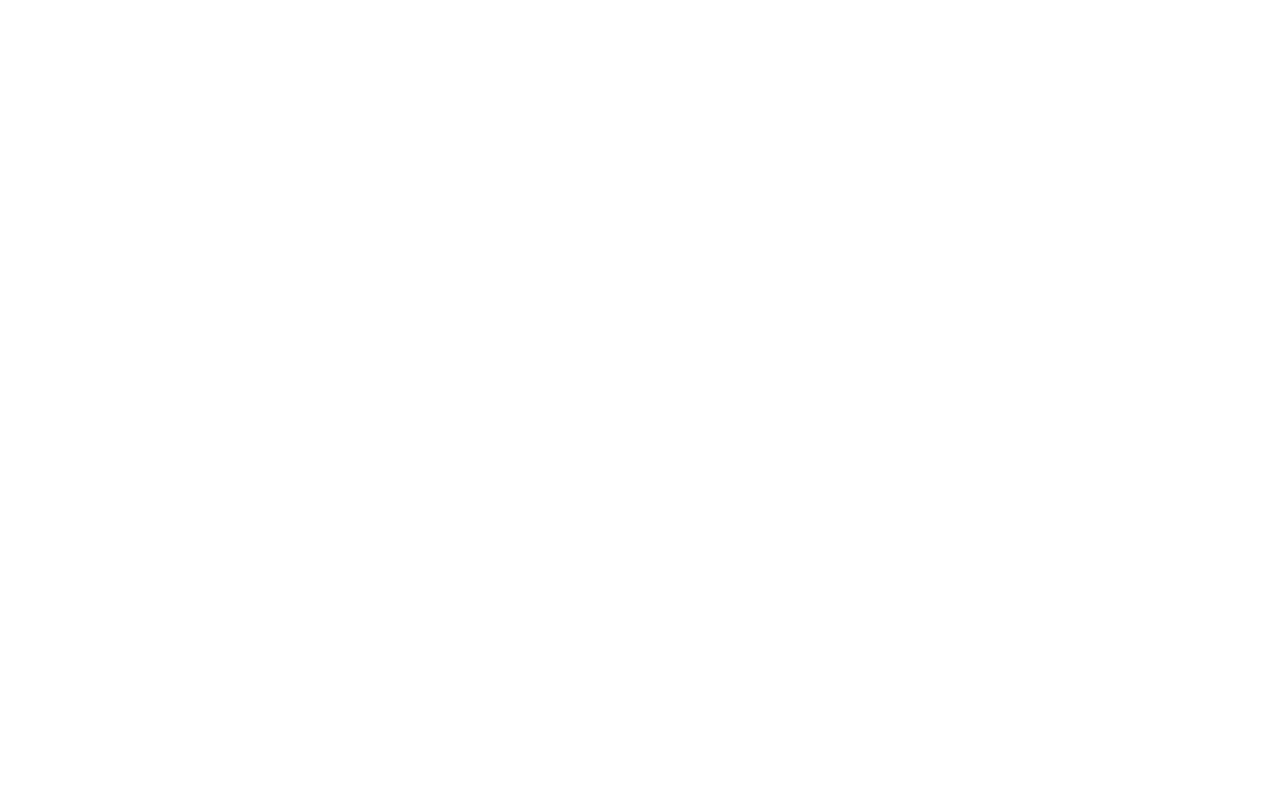
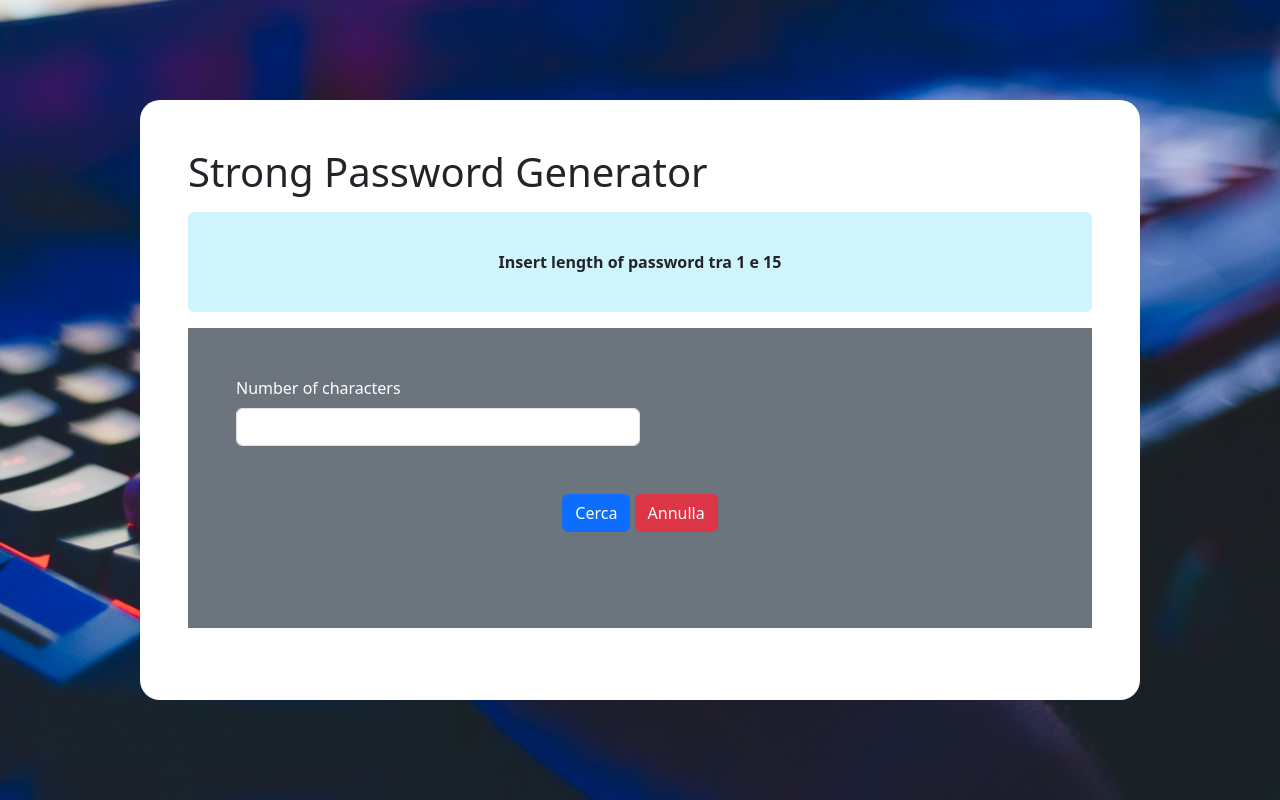
Before and after one commit to MarcoCalabretta1988/php-strong-password-generator, a PHP site: page / in a window 1280 px wide. Before the commit the page is empty. Run offline with PHP 8.4, Linux system fonts and the light colour scheme.

Commit message:
Add form and function to create password

```diff
--- /dev/null
+++ b/css/style.css
@@ -0,0 +1,21 @@
+/* UTILITIES */
+
+/* GENERIC */
+
+body {
+
+    background-image: url(../img/bg.jpg);
+    background-size: cover;
+    height: 100vh;
+}
+
+.content-box {
+    height: 600px;
+    width: 1000px;
+    border-radius: 20px;
+}
+
+.alert {
+    height: 100px;
+    width: 100%;
+}
--- a/index.php
+++ b/index.php
@@ -1,6 +1,46 @@
 <?php
 
+//VARIABLES
+$message = '';
+$number_of_char = $_POST['char_number'] ?? null;
+$uppercase_charters = get_array_of_argument('A', 'Z');
+$lowercase_charters = get_array_of_argument('a', 'z');
+$numbers = get_array_of_argument('0', '9');
+$symbols = ['!', '?', '&', '%', '$', '£'];
 
+
+if (!$number_of_char) {
+    $message = 'Insert length of password tra 1 e 15';
+} else {
+    $all_charters = array_merge($uppercase_charters, $lowercase_charters, $numbers, $symbols);
+    $message = get_random_string_to_array($number_of_char, $all_charters);
+}
+
+//FUNCTIONS
+
+//Generate an array to a start and end value
+function get_array_of_argument($start, $end)
+{
+    $function_array = [];
+    foreach (range($start, $end) as $element) {
+        $function_array[] = $element;
+    }
+    return $function_array;
+}
+
+function get_random_string_to_array($length, $array)
+{
+    $random_password = '';
+    $random_char = '';
+    $random_element = '';
+    for ($i = 0; $i < $length; $i++) {
+        $random_element = rand(1, (count($array) - 1));
+        $random_char = $array[$random_element];
+        $random_password .= $random_char;
+    }
+
+    return  $random_password;
+};
 
 
 ?>
@@ -13,10 +53,34 @@
     <meta http-equiv="X-UA-Compatible" content="IE=edge">
     <meta name="viewport" content="width=device-width, initial-scale=1.0">
     <title>Strong Password Generator</title>
+
+    <!-- IMPORT BOOTSTRAP -->
+    <link href="https://cdn.jsdelivr.net/npm/bootstrap@5.3.0-alpha1/dist/css/bootstrap.min.css" rel="stylesheet" integrity="sha384-GLhlTQ8iRABdZLl6O3oVMWSktQOp6b7In1Zl3/Jr59b6EGGoI1aFkw7cmDA6j6gD" crossorigin="anonymous">
+
+    <!-- IMPORT STYLE -->
+    <link rel="stylesheet" href="css/style.css">
 </head>
 
 <body>
-
+    <div class="container h-100 d-flex align-items-center justify-content-center p-5">
+        <div class="content-box bg-white text-dark p-5">
+            <!-- TITLE -->
+            <h1>Strong Password Generator</h1>
+            <!-- MESSAGE BOARD -->
+            <div class="alert bg-info-subtle my-3 d-flex align-items-center justify-content-center fw-bold"><?= $message ?></div>
+            <!--  INFORMATION FORM -->
+            <form action="" method="POST" class="bg-secondary text-white p-5 ">
+                <div class="mb-3">
+                    <label for="characters_num" class="form-label">Number of characters</label>
+                    <input type="number" class="form-control w-50" id="characters_num" min="1" max="15" name="char_number">
+                </div>
+                <div class="my-5 text-center">
+                    <button class="btn btn-primary">Cerca</button>
+                    <a href="index.php" class="btn btn-danger">Annulla</a>
+                </div>
+            </form>
+        </div>
+    </div>
 </body>
 
 </html>
```
Also changed, not shown: img/bg.jpg (added).
